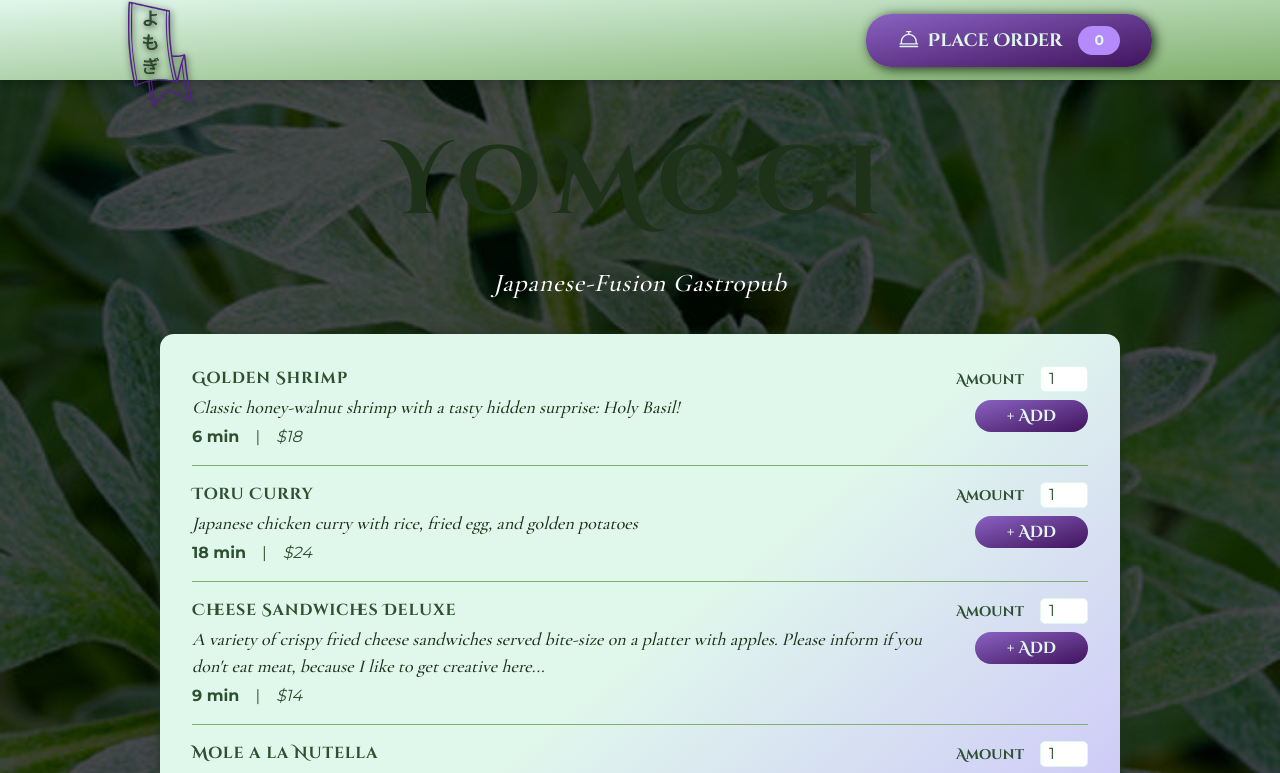
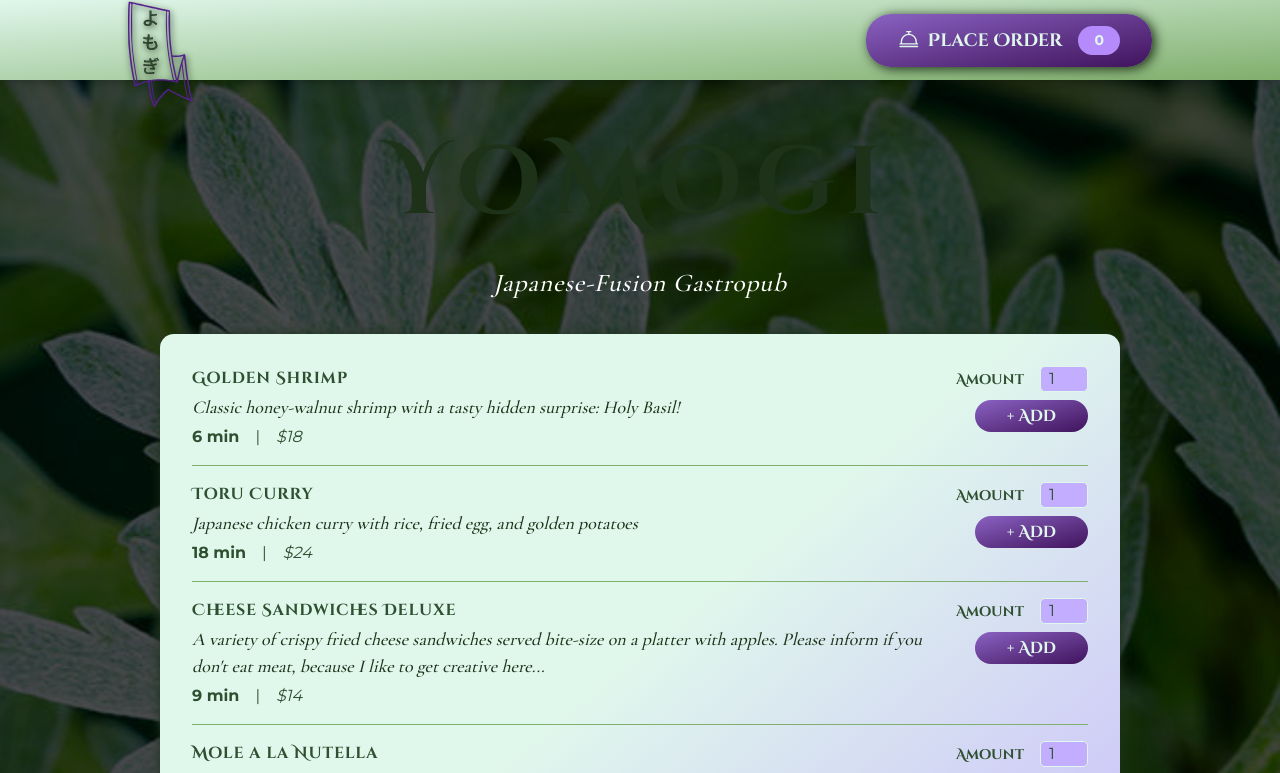
Before and after one commit to theMorganObject/yomogi, a Next.js app: page / in a window 1280 px wide. Shown: the top 773 px of the page. Built offline with nearby package versions, Linux system fonts and the light colour scheme.

Commit message:
bug fixes and version upgrade

```diff
--- a/src/app/about/page.module.css
+++ b/src/app/about/page.module.css
@@ -18,7 +18,6 @@
   top: 0;
   left: 0;
   width: 100%;
-  height: 100%;
   z-index: -1;
   opacity: 0.3;
 }
--- a/src/app/about/page.tsx
+++ b/src/app/about/page.tsx
@@ -9,9 +9,8 @@ export default function About() {
         src="/img/palette-1.png"
         alt="Wormwood leaves and purple flower"
         className={css.backgroundImage}
-        layout="fill"
-        objectFit="cover"
-        objectPosition="center"
+        height={400}
+        width={400}
       />
       <h1 className={css.title}>YoMogi</h1>
       <p className={css.subtitle}>Japanese-Fusion Gastropub</p>
--- a/src/app/page.module.css
+++ b/src/app/page.module.css
@@ -19,7 +19,6 @@
   top: 0;
   left: 0;
   width: 100%;
-  height: 100%;
   z-index: -1;
   opacity: 0.3;
 }
--- a/src/app/page.tsx
+++ b/src/app/page.tsx
@@ -30,9 +30,8 @@ export default function Home() {
           src="/img/menu-bg.jpg"
           alt="Wormwood leaves"
           className={css.backgroundImage}
-          layout="fill"
-          objectFit="cover"
-          objectPosition="center"
+          height={400}
+          width={400}
         />
         <h1 className={css.title}>YoMogi</h1>
         <p className={css.subtitle}>Japanese-Fusion Gastropub</p>
--- a/src/components/UI/Input.module.css
+++ b/src/components/UI/Input.module.css
@@ -12,6 +12,7 @@
 }
 
 .input input {
+  background-color: var(--mysticgrape-0);
   font-family: var(--font-montserrat);
   width: 3rem;
   border-radius: 5px;
```
Also changed, not shown: package.json (+6 -6 lines), 1 other file (tests, documents, lock files or other folders).
